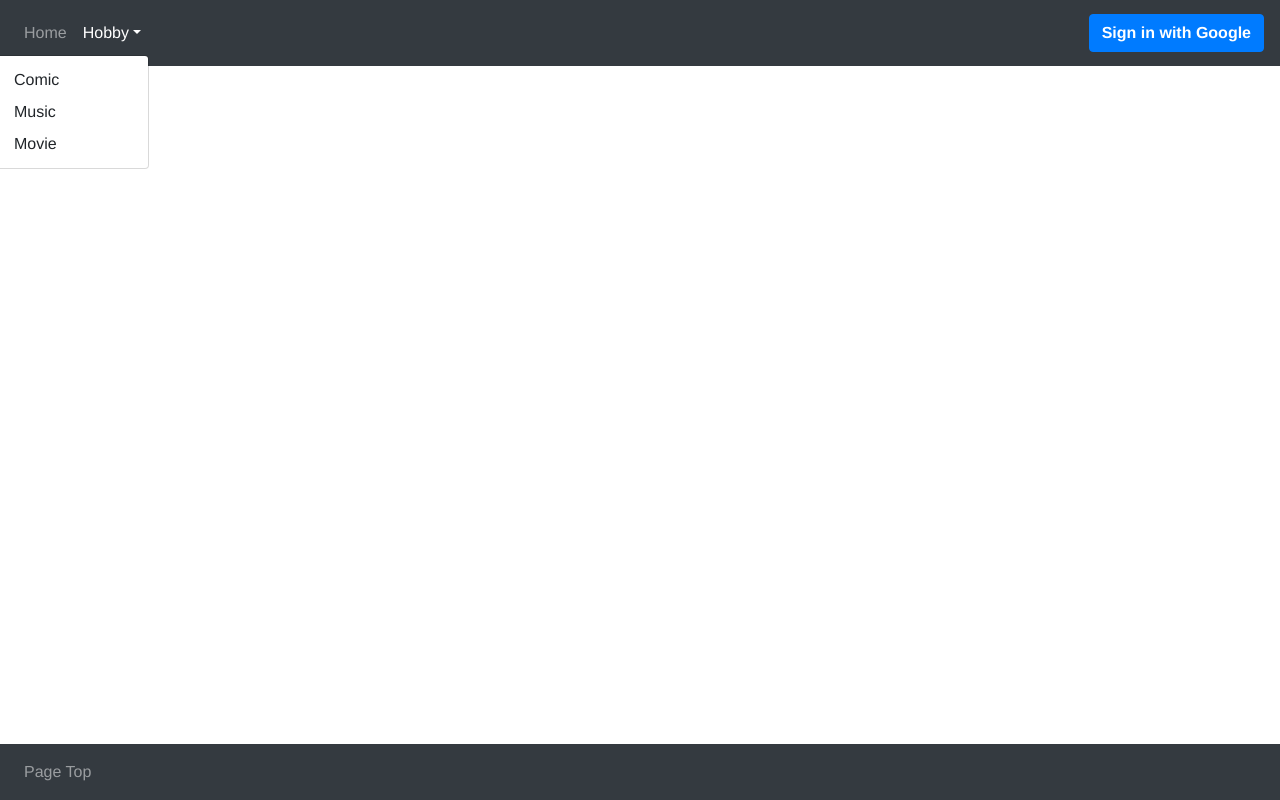
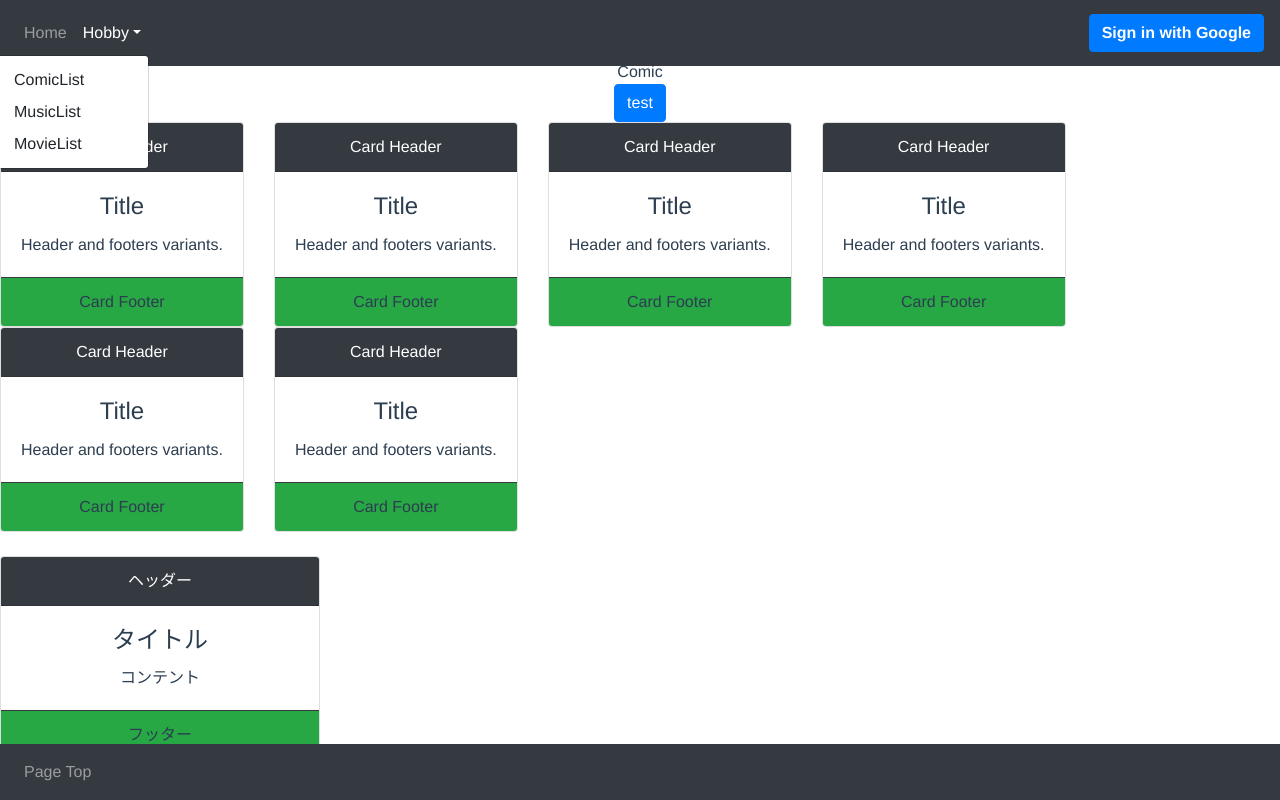
Before and after one commit to KentaMatsumura/portfolio-app, a Vue app: page /comicList in a window 1280 px wide. Both pictures are taken after a click on the button "Hobby". Built offline with nearby package versions, Linux system fonts and the light colour scheme.

Commit message:
Cardテンプレートの作成

```diff
--- /dev/null
+++ b/src/components/modules/Card.vue
@@ -0,0 +1,37 @@
+<template>
+  <div>
+    <b-card
+      :header="this.header"
+      header-text-variant="white"
+      header-tag="header"
+      header-bg-variant="dark"
+      :footer="this.footer"
+      footer-tag="footer"
+      footer-bg-variant="success"
+      footer-border-variant="dark"
+      :title="this.title"
+      style="max-width: 20rem"
+    >
+      <b-card-text>{{ this.content }}</b-card-text>
+    </b-card>
+  </div>
+</template>
+
+<script>
+/* eslint-disable */
+import { defineComponent } from '@vue/composition-api';
+
+export default {
+  data: function () {
+    return {
+      header: 'ヘッダー',
+      title: 'タイトル',
+      content: 'コンテント',
+      footer: 'フッター',
+    };
+  },
+};
+</script>
+
+<style>
+</style>
--- a/src/components/modules/Header.vue
+++ b/src/components/modules/Header.vue
@@ -6,9 +6,9 @@
 
         <!-- Navbar dropdowns -->
         <b-nav-item-dropdown text="Hobby" right>
-          <b-dropdown-item href="/comic">Comic</b-dropdown-item>
-          <b-dropdown-item href="/music">Music</b-dropdown-item>
-          <b-dropdown-item href="/movie">Movie</b-dropdown-item>
+          <b-dropdown-item href="/comicList">ComicList</b-dropdown-item>
+          <b-dropdown-item href="/musicList">MusicList</b-dropdown-item>
+          <b-dropdown-item href="/movieList">MovieList</b-dropdown-item>
         </b-nav-item-dropdown>
       </b-navbar-nav>
       <b-container class="d-flex justify-content-end">
--- a/src/components/pages/Comic.vue
+++ b/src/components/pages/ComicList.vue
@@ -103,11 +103,26 @@
         </b-card>
       </div>
     </b-card-group>
+    <br />
+    <div>
+      <Card />
+    </div>
   </div>
 </template>
 
 <script>
+/* eslint-disable */
+import { defineComponent } from '@vue/composition-api';
+import Card from '../modules/Card.vue';
+
+export default defineComponent({
+  setup() {},
+  components: {
+    Card,
+  },
+});
 </script>
+
 
 <style>
 </style>
--- a/src/components/pages/Home.vue
+++ b/src/components/pages/Home.vue
@@ -24,7 +24,7 @@ export default defineComponent({
   },
   methods: {
     testClick: function () {
-      alert(this.status ? this.user.displayName : 'Guest');
+      alert(this.status ? this.user.photoURL : 'Guest');
     },
   },
 });
--- a/src/router/index.js
+++ b/src/router/index.js
@@ -2,9 +2,9 @@
 import Vue from 'vue';
 import Router from 'vue-router';
 import Home from '@/components/pages/Home';
-import Comic from '@/components/pages/Comic';
-import Music from '@/components/pages/Music';
-import Movie from '@/components/pages/Movie';
+import ComicList from '@/components/pages/ComicList';
+import MusicList from '@/components/pages/MusicList';
+import MovieList from '@/components/pages/MovieList';
 
 Vue.use(Router);
 
@@ -17,19 +17,19 @@ export default new Router({
       component: Home
     },
     {
-      path: '/comic',
-      name: 'Comic',
-      component: Comic
+      path: '/comicList',
+      name: 'ComicList',
+      component: ComicList
     },
     {
-      path: '/music',
-      name: 'Music',
-      component: Music
+      path: '/musicList',
+      name: 'MusicList',
+      component: MusicList
     },
     {
-      path: '/movie',
-      name: 'Movie',
-      component: Movie
+      path: '/movieList',
+      name: 'MovieList',
+      component: MovieList
     }
   ]
 });
```
Also changed, not shown: src/components/pages/MovieList.vue (renamed from src/components/pages/Movie.vue), src/components/pages/MusicList.vue (renamed from src/components/pages/Music.vue).
